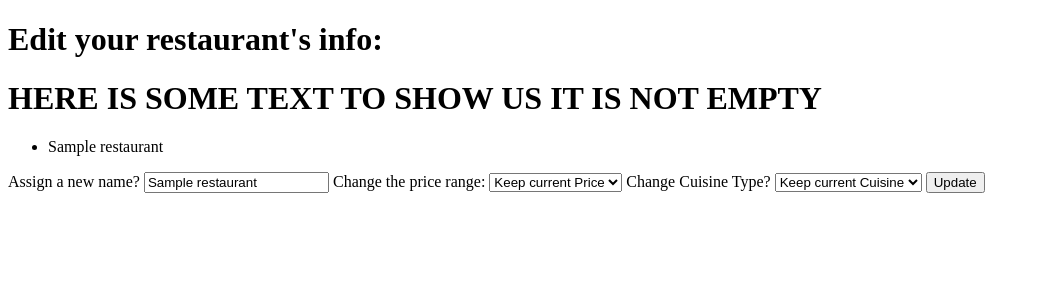
After one commit to Evan-Alexander/best-restaurants, a PHP site: template views/restaurant-editor.html.twig in a window 1280 px wide. The commit adds this page. Shown: the top 300 px of the page, without its empty margins (0-1040 px from the left). Run offline with PHP 8.4, Linux system fonts and the light colour scheme; the template is opened without the code that fills it: most values are stand-ins (such as "Sample title", 1, 10 or a date in 2020); some libraries are stand-ins or nearby versions.

Commit message:
create edit restaurant template and routes

```diff
--- a/views/cuisine.html.twig
+++ b/views/cuisine.html.twig
@@ -14,6 +14,7 @@
                 <li>{{ restaurant.getRestaurantName }}</li>
                 <ul>
                     <li>{{ restaurant.getPrice }}</li>
+                    <a href="/restaurant-edit/{{restaurant.getId}}">Edit this restaurant's info</a>
                 </ul>
                 {% endfor %}
             </ul>
@@ -24,7 +25,7 @@
         <form action="/restaurant" method="post">
             <input id="cuisine_id" type="hidden" name="cuisine_id" value="{{ cuisines.getId() }}">
             <label for="restaurant_name">Restaurant Name</label>
-            <input type="text" id="restaurant_name "name="restaurant_name">
+            <input type="text" id="restaurant_name" name="restaurant_name">
 
             <label for="price">Price</label>
             <select class="form-control" name="price">
--- /dev/null
+++ b/views/restaurant-editor.html.twig
@@ -0,0 +1,42 @@
+<!DOCTYPE html>
+<html>
+    <head>
+        <meta charset="utf-8">
+        <title>Restaurant Editor</title>
+    </head>
+    <body>
+        <h1>Edit your restaurant's info:</h1>
+        {% if restaurant is not empty %}
+        <h1>HERE IS SOME TEXT TO SHOW US IT IS NOT EMPTY</h1>
+        <ul>
+            <li>{{ restaurant.getRestaurantName }}</li>
+        </ul>
+        <form name="new-name" action="/display-update" method="post">
+            <input name="_method" type="hidden" value = "patch">
+            <input id="id" type="hidden" name="id" value="{{ restaurant.getId() }}">
+            <label for="new-name">Assign a new name?</label>
+            <input type="text" name="new-name" value="{{restaurant.getRestaurantName}}">
+
+
+            <label for="price-update">Change the price range:</label>
+            <select class="form-control" name="price-update">
+                <option value={{restaurant.getPrice}}> Keep current Price </option>
+                <option value="1" >SuperCheap</option>
+                <option value="2" >KindaCheap</option>
+                <option value="3" >NotsoCheap</option>
+                <option value="4" >BetterSave</option>
+                <option value="5" >ExpenseAccount</option>
+            </select>
+            <label for="cuisine_update">Change Cuisine Type?</label>
+            <select class="form-control" name="cuisine_update">
+                <option value={{restaurant.getCuisineId}}> Keep current Cuisine </option>
+                {% for cuisine in cuisines %}
+                <option value={{cuisine.getId}}>{{ cuisine.getCuisineType }}</option>
+                {% endfor %}
+            </select>
+            <button type="submit" name="button">Update</button>
+        </form>
+        {% endif %}
+
+    </body>
+</html>
```
Also changed, not shown: app/app.php (+16 -0 lines), src/Restaurant.php (+11 -0 lines).
